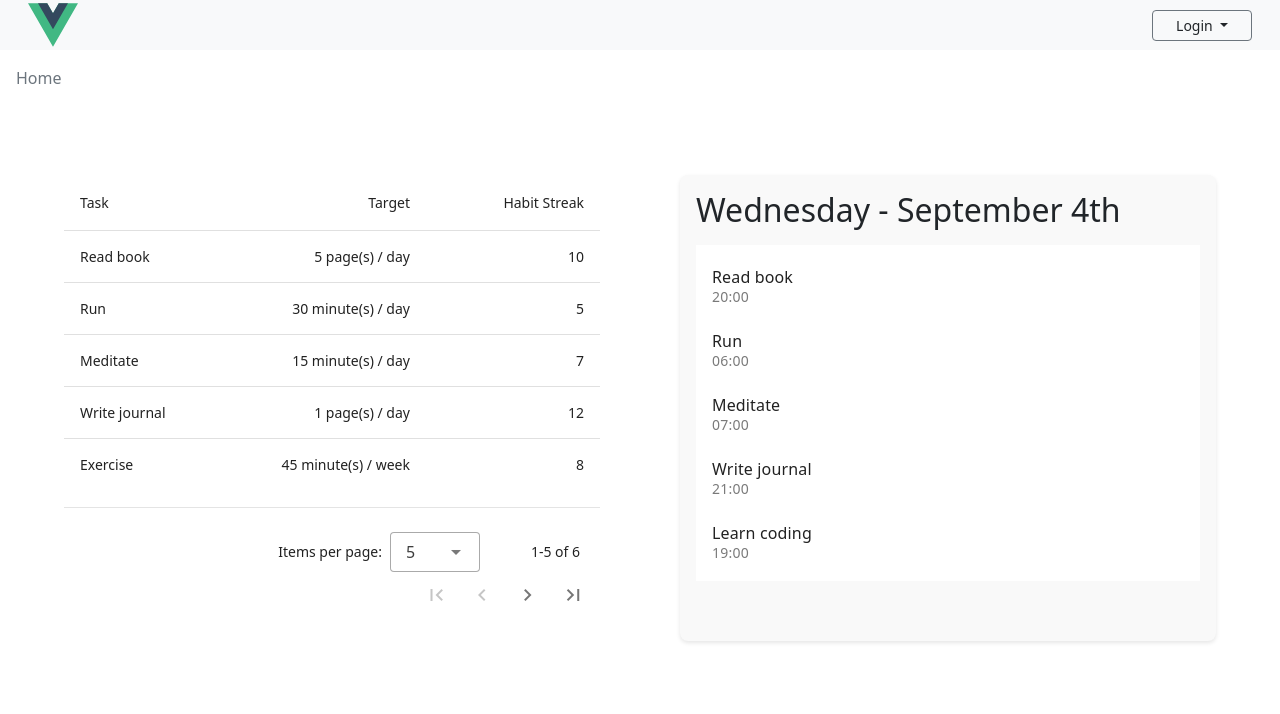
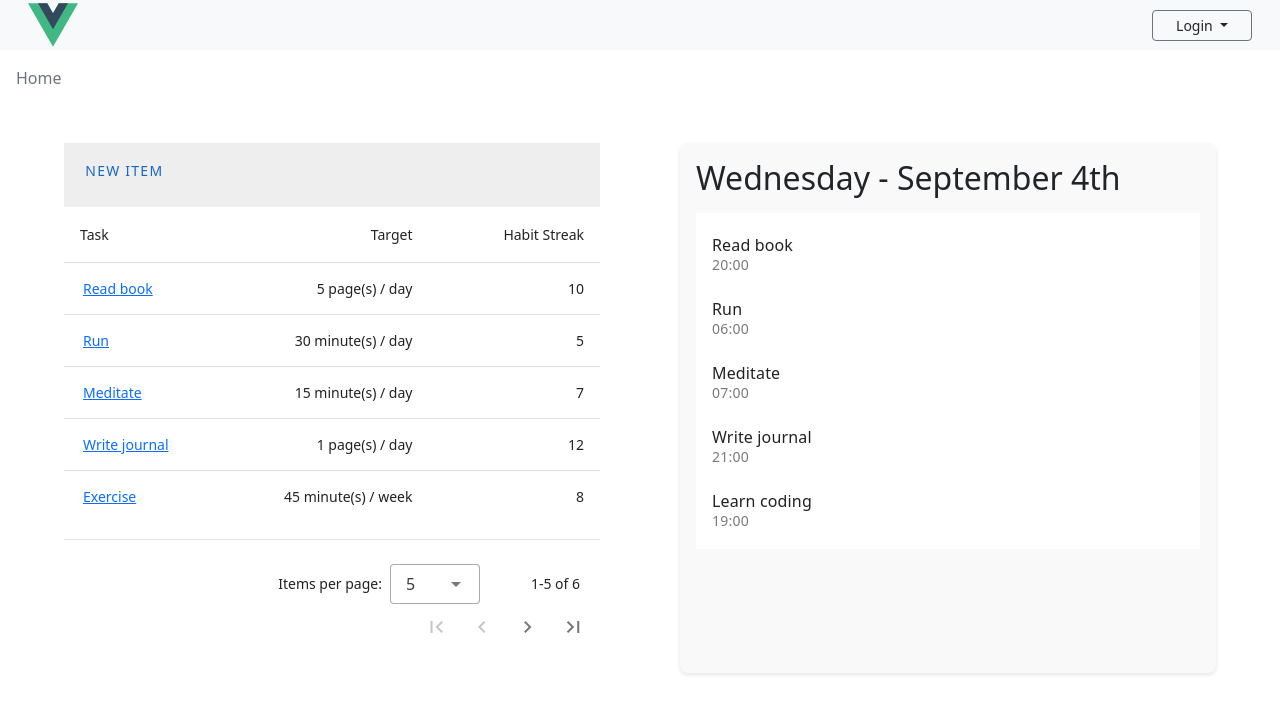
Before and after one commit to yul761/habit-tracker, a Vue app: page / in a window 1280 px wide. Shown: the top 714 px of the page. Built offline with nearby package versions, Linux system fonts and the light colour scheme; no server answers.

Commit message:
Refactor HabitTable and ServerSideTable components to use consistent naming for the "name" property

```diff
--- a/src/components/Datatable/HabitTable.vue
+++ b/src/components/Datatable/HabitTable.vue
@@ -1,10 +1,15 @@
+<!-- eslint-disable vue/valid-v-slot -->
 <template>
   <ServerSideTable
     :fetch-items="fetchItems"
     :headers="headers"
-    item-value="name"
+    item-value="id"
     @update:items="handleItemsUpdate"
-  />
+  >
+    <template #item.name="{ item }">
+      <a @click="onOpen(item.task)" href="javascript:void(0)">{{ item.task }}</a>
+    </template>
+  </ServerSideTable>
 </template>
 
 <script setup lang="ts">
@@ -15,7 +20,7 @@ import type { Header, FetchItemsParams, FetchItemsResult } from './interfaces/se
 import { habits } from '@/dummyData'
 
 const headers = ref<Header[]>([
-  { title: 'Task', align: 'start', sortable: false, key: 'task' },
+  { title: 'Task', align: 'start', sortable: false, key: 'name' },
   { title: 'Target', key: 'target', align: 'end' },
   { title: 'Habit Streak', key: 'daysKept', align: 'end' }
 ])
@@ -61,4 +66,8 @@ const fetchItems = async ({
 const handleItemsUpdate = (items: HabitTableData[]): void => {
   console.log('Items updated:', items)
 }
+
+const onOpen = (name: string) => {
+  console.log('Open habit', name)
+}
 </script>
--- a/src/components/Datatable/ServerSideTable.vue
+++ b/src/components/Datatable/ServerSideTable.vue
@@ -1,3 +1,4 @@
+<!-- eslint-disable vue/valid-v-slot -->
 <template>
   <v-data-table-server
     v-model:items-per-page="itemsPerPage"
@@ -6,15 +7,28 @@
     :items-length="totalItems"
     :items-per-page-options="[5, 10, 15]"
     :loading="loading"
-    item-value="task"
+    :item-value="itemValue"
     @update:options="loadItems"
-  />
+  >
+    <template v-slot:top>
+      <v-toolbar flat>
+        <v-btn class="mb-2" color="primary" dark v-bind="props"> New Item </v-btn>
+      </v-toolbar>
+    </template>
+    <template v-slot:loading>
+      <v-skeleton-loader type="table-row@10"></v-skeleton-loader>
+    </template>
+    <template #item.name="{ item }">
+      <slot name="item.name" :item="item"></slot>
+    </template>
+  </v-data-table-server>
 </template>
 
-<script setup lang="ts">
-import { ref } from 'vue'
+<script setup lang="ts" generic="T extends TableData">
+import { ref, type Ref } from 'vue'
 import { defineEmits } from 'vue'
 import type { Header, FetchItemsParams, FetchItemsResult } from './interfaces/serverSideTable'
+import type { TableData } from '@/types/tableData'
 
 // Define props with types
 const props = defineProps<{
@@ -28,19 +42,19 @@ const emits = defineEmits<{
 }>()
 
 const itemsPerPage = ref(5)
-const serverItems = ref<any[]>([])
+const serverItems: Ref<T[]> = ref([])
 const loading = ref(true)
 const totalItems = ref(0)
 
 function loadItems({ page, itemsPerPage, sortBy }: FetchItemsParams) {
   loading.value = true
   props
-    .fetchItems({
+    .fetchItems<T>({
       page,
       itemsPerPage,
       sortBy
     })
-    .then(({ items, total }) => {
+    .then(({ items, total }: FetchItemsResult<T>) => {
       serverItems.value = items
       totalItems.value = total
       loading.value = false
--- a/src/types/habitTableData.ts
+++ b/src/types/habitTableData.ts
@@ -1,3 +1,5 @@
+import type { TableData } from '@/types/tableData'
+
 export enum Frequency {
   Daily = 'day',
   Weekly = 'week',
@@ -13,8 +15,7 @@ export enum Unit {
   Miles = 'miles'
 }
 
-export type HabitTableData = {
-  id: string
+export interface HabitTableData extends TableData {
   task: string
   targetValue: number // e.g., 5
   targetUnit: Unit // e.g., "pages", "minutes"
--- /dev/null
+++ b/src/types/tableData.ts
@@ -0,0 +1,3 @@
+export interface TableData {
+  id: string
+}
```
